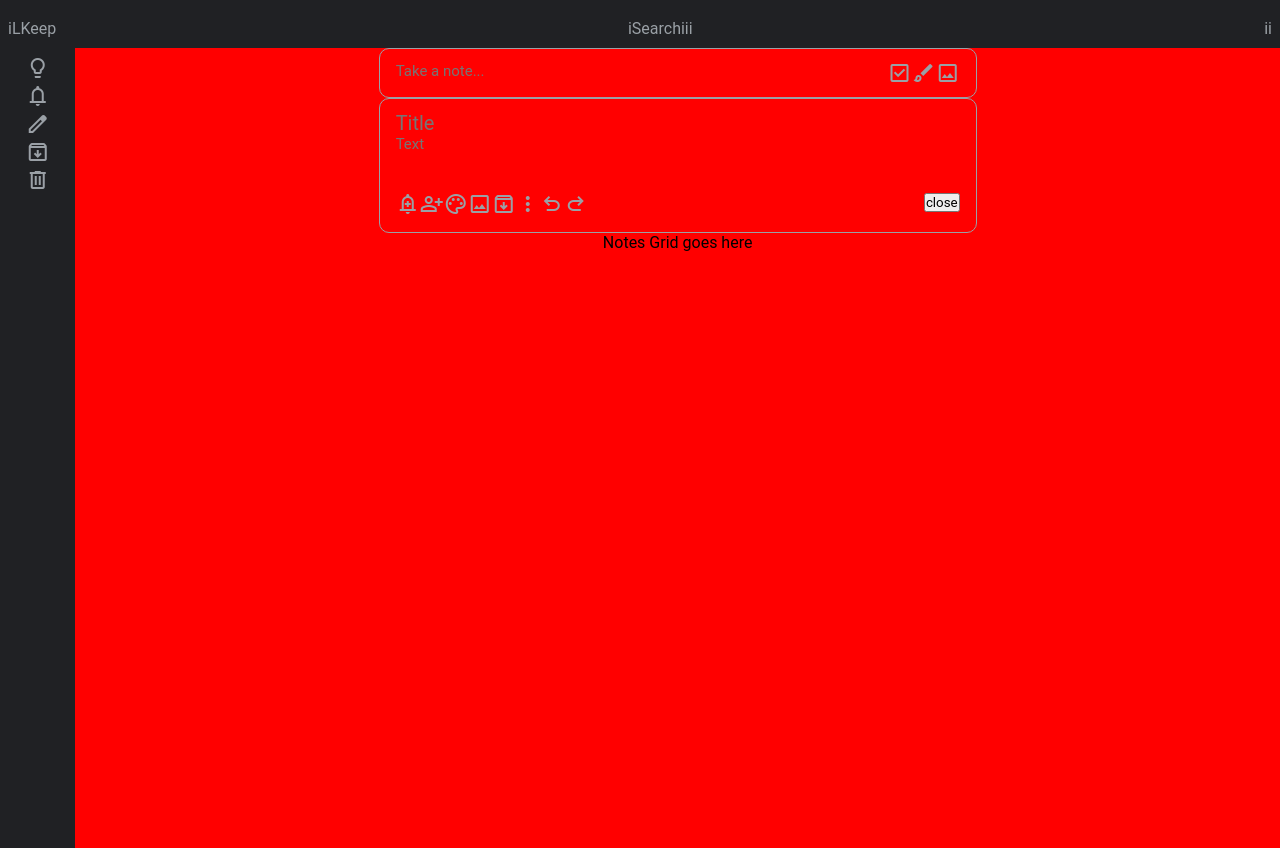
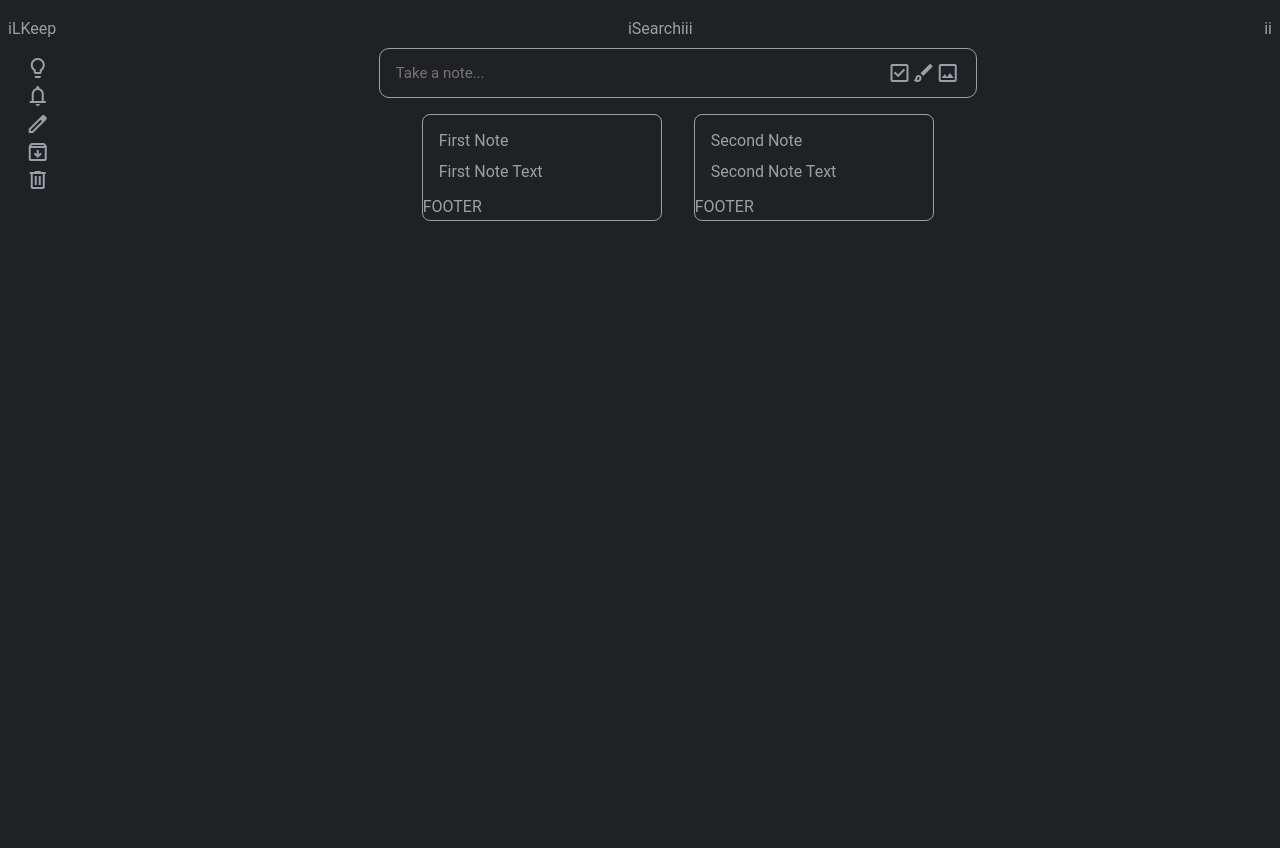
Before and after one commit to AbdullahAliCodes/googlekeep-clone-react, a React (Vite) app: page / in a window 1280 px wide. Built offline with nearby package versions, Linux system fonts and the light colour scheme.

Commit message:
can add note

```diff
--- a/package.json
+++ b/package.json
@@ -11,7 +11,8 @@
   },
   "dependencies": {
     "react": "^19.2.5",
-    "react-dom": "^19.2.5"
+    "react-dom": "^19.2.5",
+    "uid": "^2.0.2"
   },
   "devDependencies": {
     "@eslint/js": "^9.39.4",
--- a/src/App.css
+++ b/src/App.css
@@ -8,10 +8,5 @@
 main {
   position: relative;
   top: 48px;
-  background-color: blue;
   display: flex;
 }
-
-/* .main-area {
-  width: 100%;
-} */
--- a/src/App.jsx
+++ b/src/App.jsx
@@ -1,4 +1,4 @@
-import { useState } from "react";
+import { useState, react } from "react";
 import Navbar from "./components/Navbar/Navbar";
 import Sidebar from "./components/Sidebar/Sidebar";
 import Main from "./components/Main/Main";
@@ -6,6 +6,17 @@ import Main from "./components/Main/Main";
 import "./App.css";
 
 function App() {
+  const [notes, setNotes] = useState([
+    { id: 1, title: "First Note", text: "First Note Text" },
+    { id: 2, title: "Second Note", text: "Second Note Text" },
+  ]);
+
+  const addNote = (note) => {
+    setNotes((prevNotes) => {
+      return [...prevNotes, note];
+    });
+  };
+
   return (
     <>
       <header>
@@ -13,7 +24,7 @@ function App() {
       </header>
       <main>
         <Sidebar />
-        <Main />
+        <Main notes={notes} addNote={addNote} />
       </main>
     </>
   );
--- a/src/components/Main/Main.css
+++ b/src/components/Main/Main.css
@@ -1,8 +1,13 @@
 .main-section {
   align-content: center;
-  background-color: red;
   width: 100%;
+  background-color: #202124;
+  color: #9aa0a6;
   display: flex;
   flex-direction: column;
   align-items: center;
 }
+
+.notes-grid {
+  display: flex;
+}
--- a/src/components/Main/Main.jsx
+++ b/src/components/Main/Main.jsx
@@ -1,16 +1,22 @@
 import React from "react";
-import NotesGrid from "../Notes/NotesGrid";
 import TakeANote from "../Notes/TakeANote";
+import Note from "../Notes/Note";
+
 import "./Main.css";
 
-const Main = () => {
+const Main = (props) => {
+  const { notes } = props;
+
   return (
     <div className="main-section">
       <section className="take-a-note">
-        <TakeANote />
+        <TakeANote addNote={props.addNote} />
       </section>
       <section className="notes-grid">
-        <NotesGrid />
+        {notes.map((note) => {
+          // console.log(note);
+          return <Note key={note.id} note={note} />;
+        })}
       </section>
     </div>
   );
--- /dev/null
+++ b/src/components/Notes/Note.css
@@ -0,0 +1,21 @@
+.note-card {
+  width: 240px;
+  border: #9aa0a6 1px solid;
+  border-top-right-radius: 8px;
+  border-top-left-radius: 8px;
+  border-bottom-right-radius: 8px;
+  border-bottom-left-radius: 8px;
+  margin: 16px;
+}
+
+.note-card-title {
+  padding: 16px 16px 0 16px;
+}
+
+.note-card-text {
+  padding: 12px 16px;
+}
+
+.note-card-footer {
+  margin: 4px 0;
+}
--- /dev/null
+++ b/src/components/Notes/Note.jsx
@@ -0,0 +1,19 @@
+import React from "react";
+
+import "./Note.css";
+
+const Note = (props) => {
+  const { note } = props;
+
+  return (
+    <div className="note-card">
+      <div className="note-card-header">
+        <div className="note-card-title">{note.title}</div>
+        <div className="note-card-text">{note.text}</div>
+      </div>
+      <div className="note-card-footer">FOOTER</div>
+    </div>
+  );
+};
+
+export default Note;
--- a/src/components/Notes/NotesGrid.jsx
+++ /dev/null
@@ -1,9 +0,0 @@
-import React from "react";
-import TakeANote from "./TakeANote";
-import "./NotesGrid.css";
-
-const NotesGrid = () => {
-  return <div className="main-notes-area">Notes Grid goes here</div>;
-};
-
-export default NotesGrid;
--- a/src/components/Notes/TakeANote.css
+++ b/src/components/Notes/TakeANote.css
@@ -15,6 +15,7 @@
   border: none;
   box-shadow: none;
   font-size: 15px;
+  color: #e9eaed;
 }
 
 .input-title {
@@ -23,19 +24,26 @@
 
 /* INACTIVE NOTE */
 
-.inactive-note {
-  display: flex;
+.form-container {
   width: 598px;
-  height: 50px;
   border: #9aa0a6 1px solid;
   border-radius: 10px;
   padding: 12px 16px;
+}
+
+.form-inactive {
+  display: flex;
   justify-content: space-between;
+}
+
+.form-active {
+  display: flex;
+  flex-direction: column;
 }
 
 /* ACTIVE NOTE */
 
-.active-note {
+/* .active-note {
   display: flex;
   flex-direction: column;
   justify-content: space-between;
@@ -44,7 +52,7 @@
   border: #9aa0a6 1px solid;
   border-radius: 10px;
   padding: 12px 16px;
-}
+} */
 
 .active-form-actions {
   display: flex;
@@ -54,3 +62,9 @@
   display: flex;
   flex-direction: column;
 }
+
+/* DISPLAY: NONE */
+
+.inactive {
+  display: none;
+}
--- a/src/components/Notes/TakeANote.jsx
+++ b/src/components/Notes/TakeANote.jsx
@@ -1,50 +1,93 @@
-import React from "react";
+import { useState, React } from "react";
+import { uid } from "uid";
+
 import "./TakeANote.css";
 
-const TakeANote = () => {
+const TakeANote = (props) => {
+  const { addNote } = props;
+
+  const [isActiveForm, setIsActiveForm] = useState(false);
+  const [title, setTitle] = useState("");
+  const [text, setText] = useState("");
+
+  const openActiveNoteHandler = () => {
+    if (!isActiveForm) {
+      setIsActiveForm(true);
+    }
+  };
+
+  const closeActiveNoteHandler = () => {
+    const noteToAdd = { id: uid(), title, text };
+    addNote(noteToAdd);
+    if (isActiveForm) {
+      setIsActiveForm(false);
+    }
+  };
+
+  const titleChangeHandler = (event) => setTitle(event.target.value);
+  const textChangeHandler = (event) => setText(event.target.value);
+
   return (
-    <div className="note">
-      <div className="inactive-note">
-        <form action="">
+    <div className="take-a-note">
+      <div onClick={openActiveNoteHandler} className="form-container">
+        <form className={isActiveForm ? "form-active" : "form-inactive"}>
+          {isActiveForm && (
+            <input
+              type="text"
+              placeholder="Title"
+              className="form-input input-title"
+              value={title}
+              onChange={titleChangeHandler}
+            />
+          )}
           <input
             type="text"
             placeholder="Take a note..."
             className="form-input"
+            value={text}
+            onChange={textChangeHandler}
           />
-        </form>
+          {!isActiveForm ? (
             <div className="form-actions">
               <span className="material-symbols-outlined icon">check_box</span>
               <span className="material-symbols-outlined icon">brush</span>
               <span className="material-symbols-outlined icon">image</span>
             </div>
-      </div>
+          ) : (
             <div className="active-note">
-        <div className="active-form-inputs">
-          <form action="">
-            <input
-              type="text"
-              placeholder="Title"
-              className="form-input input-title"
-            />
-            <input type="text" placeholder="Text" className="form-input" />
-          </form>
-        </div>
               <div className="active-form-actions">
                 <div className="active-from-icons">
-            {" "}
-            <span className="material-symbols-outlined icon">add_alert</span>
-            <span className="material-symbols-outlined icon">person_add</span>
-            <span className="material-symbols-outlined icon">palette</span>
+                  <span className="material-symbols-outlined icon">
+                    add_alert
+                  </span>
+                  <span className="material-symbols-outlined icon">
+                    person_add
+                  </span>
+                  <span className="material-symbols-outlined icon">
+                    palette
+                  </span>
                   <span className="material-symbols-outlined icon">image</span>
-            <span className="material-symbols-outlined icon">archive</span>
-            <span className="material-symbols-outlined icon">more_vert</span>
+                  <span className="material-symbols-outlined icon">
+                    archive
+                  </span>
+                  <span className="material-symbols-outlined icon">
+                    more_vert
+                  </span>
                   <span className="material-symbols-outlined icon">undo</span>
                   <span className="material-symbols-outlined icon">redo</span>
                 </div>
                 <div className="active-from-close">
-            <button className="close-btn">close</button>
+                  <button
+                    className="close-btn"
+                    onClick={closeActiveNoteHandler}
+                  >
+                    close
+                  </button>
                 </div>
               </div>
+            </div>
+          )}
+        </form>
       </div>
     </div>
   );
```
Also changed, not shown: src/components/Notes/NotesGrid.css (deleted), 1 other file (tests, documents, lock files or other folders). Lines whose indentation alone changed are shown as unchanged.
